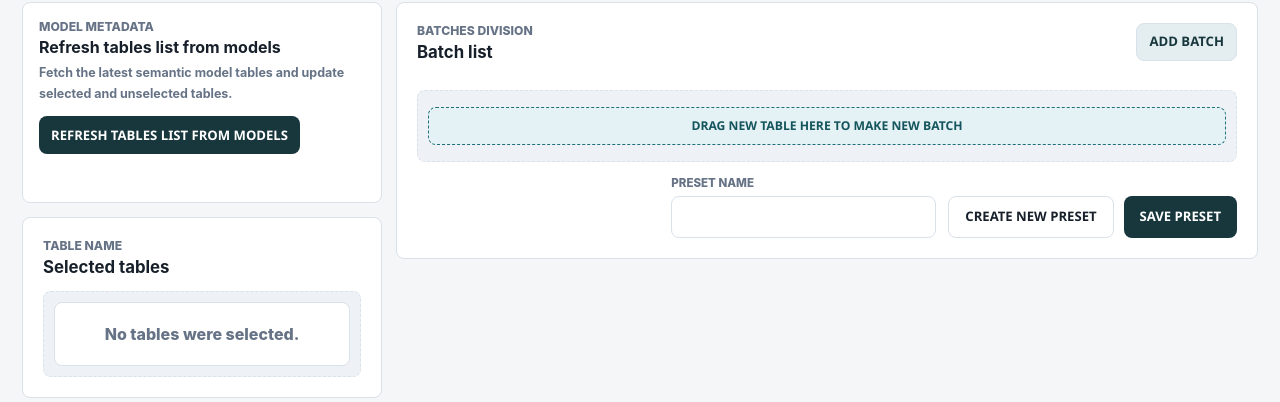
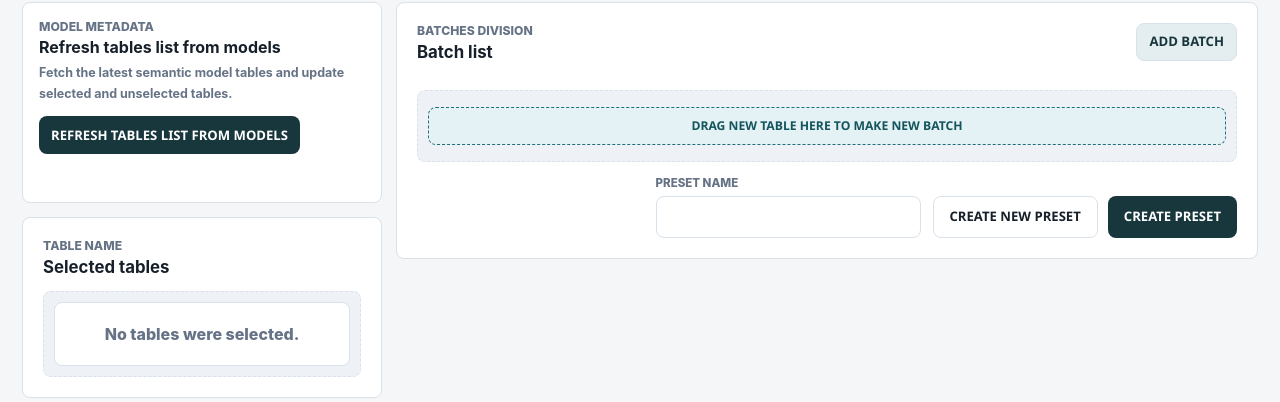
Before and after one commit to sneha0509/Model-Transformer, a Flask app: template ui/templates/selected_tables.html in a window 1280 px wide. Shown: the part 483-885 px from the top of the page. Run offline with Flask 3, Linux system fonts and the light colour scheme; the template is opened without the code that fills it, so the values that code supplies are empty; parts of the project's set-up code (start-up, migrations or seed data) failed here and were passed over.

Commit message:
Selected-Tables UI Modifications

```diff
--- a/ui/app.py
+++ b/ui/app.py
@@ -40,7 +40,7 @@ def home():
 @model_transformer.post("/selected-tables")
 def selected_tables():
     selection = normalize_selected_tables_payload(get_request_payload())
-    return render_template("selected_tables.html", selection=selection)
+    return render_template("selected_tables.html", selection=selection, can_create_new_preset=False, can_overwrite_preset=False)
 
 
 @model_transformer.get("/selected-tables/<preset_id>")
@@ -51,13 +51,13 @@ def view_selected_tables_preset(preset_id):
         return redirect(url_for("home"))
 
     selection = normalize_selected_tables_payload(saved)
-    return render_template("selected_tables.html", selection=selection)
+    return render_template("selected_tables.html", selection=selection, can_create_new_preset=True, can_overwrite_preset=True)
 
 
 @model_transformer.post("/saved-batches")
 def saved_batches():
     selection = normalize_selected_tables_payload(get_request_payload())
-    return render_template("selected_tables.html", selection=selection)
+    return render_template("selected_tables.html", selection=selection, can_create_new_preset=False, can_overwrite_preset=False)
 
 
 @model_transformer.get("/saved-batches/<preset_id>")
--- a/ui/templates/selected_tables.html
+++ b/ui/templates/selected_tables.html
@@ -178,8 +178,10 @@
                                 <input id="presetNameInput" type="text" value="{{ selection.presetName }}" required>
                             </label>
                             <div class="preset-action-group">
-                                <button class="process-tables-button create-preset-button" id="createPresetButton" type="button">Create New Preset</button>
-                                <button class="process-tables-button" id="processTablesButton" type="button">Save Preset</button>
+                                {% if can_create_new_preset|default(true) %}
+                                    <button class="process-tables-button create-preset-button" id="createPresetButton" type="button">Create New Preset</button>
+                                {% endif %}
+                                <button class="process-tables-button" id="processTablesButton" type="button" data-can-overwrite-preset="{{ 'true' if can_overwrite_preset|default(false) else 'false' }}">{{ 'Overwrite Preset' if can_overwrite_preset|default(false) else 'Create Preset' }}</button>
                             </div>
                         </div>
                     </div>
@@ -207,6 +209,7 @@
         const refreshModelTablesButton = document.getElementById("refreshModelTablesButton");
         const refreshModelTablesStatus = document.getElementById("refreshModelTablesStatus");
         const selectionPayload = {{ selection | tojson }};
+        const canOverwritePreset = processTablesButton.dataset.canOverwritePreset === "true";
 
         let draggedTable = null;
 
@@ -830,17 +833,19 @@
         }
 
         function setPresetActionState(disabled, activeButton, activeText) {
-            [createPresetButton, processTablesButton].forEach((button) => {
+            [createPresetButton, processTablesButton].filter(Boolean).forEach((button) => {
                 button.disabled = disabled;
             });
             activeButton.textContent = activeText;
         }
 
         function restorePresetActionState() {
-            createPresetButton.disabled = false;
+            if (createPresetButton) {
+                createPresetButton.disabled = false;
+                createPresetButton.textContent = "Create New Preset";
+            }
             processTablesButton.disabled = false;
-            createPresetButton.textContent = "Create New Preset";
-            processTablesButton.textContent = "Save Preset";
+            processTablesButton.textContent = canOverwritePreset ? "Overwrite Preset" : "Create Preset";
         }
 
         async function savePreset({createNew = false} = {}) {
@@ -851,10 +856,14 @@
                 return;
             }
 
+            if (!createNew && canOverwritePreset && !window.confirm(`Overwrite preset "${presetName}"? This will replace the existing preset configuration.`)) {
+                return;
+            }
+
             const payload = buildSavedBatchesPayload();
-            const presetId = createNew ? "" : selectionPayload.presetId || "";
+            const presetId = createNew || !canOverwritePreset ? "" : selectionPayload.presetId || "";
             const activeButton = createNew ? createPresetButton : processTablesButton;
-            const activeText = createNew ? "Creating preset..." : "Saving preset...";
+            const activeText = createNew || !canOverwritePreset ? "Creating preset..." : "Overwriting preset...";
             payload.presetId = presetId;
             setPresetActionState(true, activeButton, activeText);
 
@@ -897,7 +906,9 @@
             batchList.append(createBatchCard(batchNumber));
             updateBatchCounts();
         });
-        createPresetButton.addEventListener("click", () => savePreset({createNew: true}));
+        if (createPresetButton) {
+            createPresetButton.addEventListener("click", () => savePreset({createNew: true}));
+        }
         processTablesButton.addEventListener("click", () => savePreset());
 
         // ── Session restoration ──────────────────────────────────────────
```
